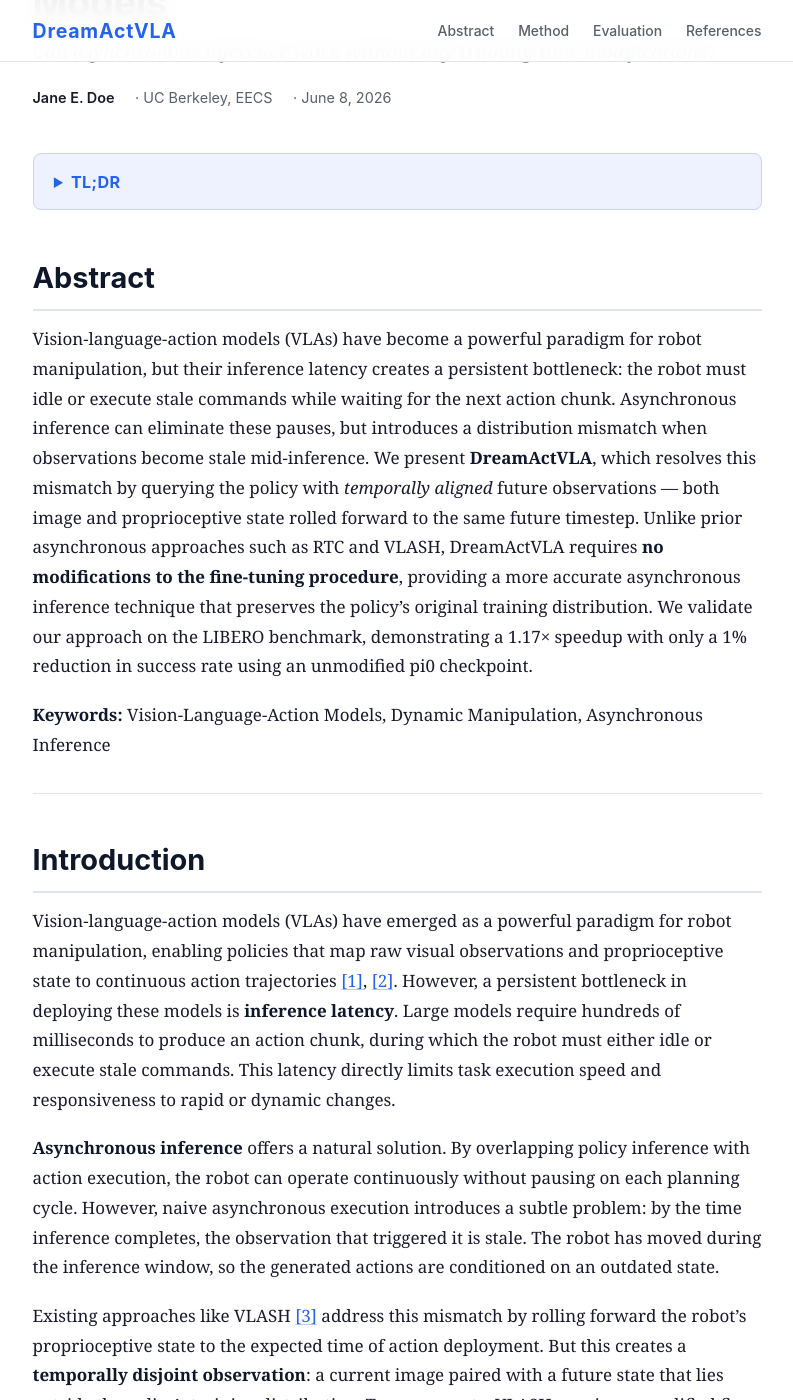
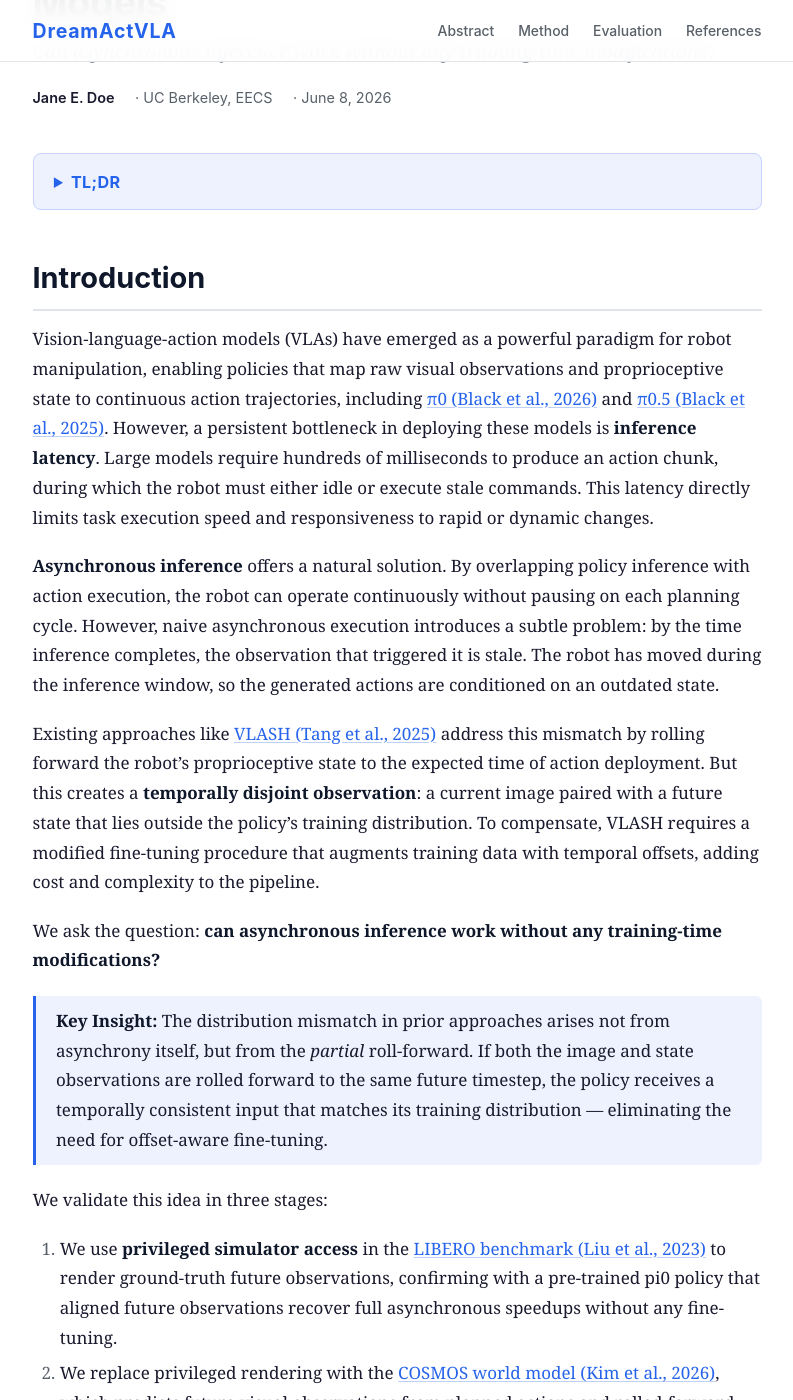
Before and after one commit to dream-act-vla/dream-act-vla.github.io, a Jekyll site: the page built from index.md, in a window 1280 px wide and 1400 px high, scrolled down 218 px. Shown: the whole window, without its empty margins (243-1036 px from the left). Built offline with Jekyll 4.4.1, drawn with Linux system fonts in a browser that asks for light colours; some of the changed text lies outside the part shown.

Commit message:
update site content

```diff
--- a/index.md
+++ b/index.md
@@ -11,23 +11,16 @@
   - Asynchronous inference helps, but prior methods (RTC, VLASH) feed the policy a **stale image + future state** — a mismatched input that degrades performance or requires costly re-training.
   - **DreamActVLA** rolls *both* the image and state forward to the same future timestep, keeping the input in-distribution with **zero changes to fine-tuning**.
   - Result on LIBERO: **92.5% success rate** (vs 93.5% sync) with a **1.17× speedup**, while the VLASH-style baseline collapses to 27.6%.
----
-
-# Abstract
-
-Vision-language-action models (VLAs) have become a powerful paradigm for robot manipulation, but their inference latency creates a persistent bottleneck: the robot must idle or execute stale commands while waiting for the next action chunk. Asynchronous inference can eliminate these pauses, but introduces a distribution mismatch when observations become stale mid-inference. We present **DreamActVLA**, which resolves this mismatch by querying the policy with *temporally aligned* future observations — both image and proprioceptive state rolled forward to the same future timestep. Unlike prior asynchronous approaches such as RTC and VLASH, DreamActVLA requires **no modifications to the fine-tuning procedure**, providing a more accurate asynchronous inference technique that preserves the policy's original training distribution. We validate our approach on the LIBERO benchmark, demonstrating a 1.17× speedup with only a 1% reduction in success rate using an unmodified pi0 checkpoint.
-
-**Keywords:** Vision-Language-Action Models, Dynamic Manipulation, Asynchronous Inference
 
 ---
 
 # Introduction
 
-Vision-language-action models (VLAs) have emerged as a powerful paradigm for robot manipulation, enabling policies that map raw visual observations and proprioceptive state to continuous action trajectories [[1]](#ref-1), [[2]](#ref-2). However, a persistent bottleneck in deploying these models is **inference latency**. Large models require hundreds of milliseconds to produce an action chunk, during which the robot must either idle or execute stale commands. This latency directly limits task execution speed and responsiveness to rapid or dynamic changes.
+Vision-language-action models (VLAs) have emerged as a powerful paradigm for robot manipulation, enabling policies that map raw visual observations and proprioceptive state to continuous action trajectories, including [π0 (Black et al., 2026)](https://arxiv.org/abs/2410.24164) and [π0.5 (Black et al., 2025)](https://arxiv.org/abs/2504.16054). However, a persistent bottleneck in deploying these models is **inference latency**. Large models require hundreds of milliseconds to produce an action chunk, during which the robot must either idle or execute stale commands. This latency directly limits task execution speed and responsiveness to rapid or dynamic changes.
 
 **Asynchronous inference** offers a natural solution. By overlapping policy inference with action execution, the robot can operate continuously without pausing on each planning cycle. However, naive asynchronous execution introduces a subtle problem: by the time inference completes, the observation that triggered it is stale. The robot has moved during the inference window, so the generated actions are conditioned on an outdated state.
 
-Existing approaches like VLASH [[3]](#ref-3) address this mismatch by rolling forward the robot's proprioceptive state to the expected time of action deployment. But this creates a **temporally disjoint observation**: a current image paired with a future state that lies outside the policy's training distribution. To compensate, VLASH requires a modified fine-tuning procedure that augments training data with temporal offsets, adding cost and complexity to the pipeline.
+Existing approaches like [VLASH (Tang et al., 2025)](https://arxiv.org/abs/2512.01031) address this mismatch by rolling forward the robot's proprioceptive state to the expected time of action deployment. But this creates a **temporally disjoint observation**: a current image paired with a future state that lies outside the policy's training distribution. To compensate, VLASH requires a modified fine-tuning procedure that augments training data with temporal offsets, adding cost and complexity to the pipeline.
 
 We ask the question: **can asynchronous inference work without any training-time modifications?**
 
@@ -35,8 +28,8 @@
 
 We validate this idea in three stages:
 
-1. We use **privileged simulator access** in the LIBERO benchmark [[4]](#ref-4) to render ground-truth future observations, confirming with a pre-trained pi0 policy that aligned future observations recover full asynchronous speedups without any fine-tuning.
-2. We replace privileged rendering with the **COSMOS world model** [[5]](#ref-5), which predicts future visual observations from planned actions and rolled-forward state, removing the simulator dependency and providing a path toward real-robot deployment.
+1. We use **privileged simulator access** in the [LIBERO benchmark (Liu et al., 2023)](https://arxiv.org/abs/2306.03310) to render ground-truth future observations, confirming with a pre-trained pi0 policy that aligned future observations recover full asynchronous speedups without any fine-tuning.
+2. We replace privileged rendering with the [COSMOS world model (Kim et al., 2026)](https://arxiv.org/abs/2601.16163), which predicts future visual observations from planned actions and rolled-forward state, removing the simulator dependency and providing a path toward real-robot deployment.
 3. We introduce a **dynamic task benchmark** that augments LIBERO with constant-velocity object motion tied to wall-clock time, creating a setting where inference latency directly increases task difficulty.
 
 ## Contributions
@@ -57,10 +50,10 @@
 
 At the trigger point, rather than using the current (stale) observation, we obtain a future observation $o_{t+N}$ by performing a brief rollout within the simulator:
 
-1. **Save** the full MuJoCo physics state $\sigma_{t+N-K}$ at the trigger timestep.
-2. **Simulate forward** through the $K$ remaining planned actions $[a_{t+N-K}, \ldots, a_{t+N-1}]$, advancing the physics to time $t+N$.
-3. **Capture** the future observation $o_{t+N} = (I_{t+N}, s_{t+N})$: render the camera frame and read the proprioceptive state.
-4. **Restore** the simulator to $\sigma_{t+N-K}$ and resume real execution of the remaining $K$ actions.
+<div class="figure">
+<img src="assets/img/privileged-future-obs.png" alt="Privileged future observations pipeline: Save state, Simulate forward, Capture future, Restore and resume">
+<p class="caption">The four-step privileged rollout procedure. Both the image and state are captured from the same simulated future instant, ensuring temporal alignment.</p>
+</div>
 
 The next action chunk is then computed as $\pi(o_{t+N})$ and is ready at the chunk boundary $t+N$ when the robot needs it. Because both $I_{t+N}$ and $s_{t+N}$ are drawn from the same simulated future instant, the observation pair is **temporally aligned** — it lies on the same distribution as the training data.
 
@@ -72,15 +65,15 @@
 
 The privileged rollout procedure requires read/write access to the simulator's physics state, making it applicable only to simulation environments. On a physical robot, the forward rollout requires a **predictive world model** to synthesize the future image $I_{t+N}$.
 
-We propose using the **COSMOS world model** [[5]](#ref-5) to predict future visual observations from planned actions and rolled-forward state. This removes the simulator dependency and provides a viable path toward real-robot deployment.
+We propose using the [COSMOS world model (Kim et al., 2026)](https://arxiv.org/abs/2601.16163) to predict future visual observations from planned actions and rolled-forward state. This removes the simulator dependency and provides a viable path toward real-robot deployment.
 
 ---
 
-# Evaluation
+# Does Our Approach Actually Work?
 
 ## Experimental Setup
 
-We evaluate on the **LIBERO benchmark** [[4]](#ref-4), which comprises multiple manipulation task suites. Each condition is evaluated over **50 rollouts per task**. All conditions use the **pi0-LIBERO checkpoint** [[1]](#ref-1) without any modification to weights or fine-tuning procedure.
+We evaluate on the [LIBERO benchmark (Liu et al., 2023)](https://arxiv.org/abs/2306.03310), which comprises multiple manipulation task suites. Each condition is evaluated over **50 rollouts per task**. All conditions use the [pi0-LIBERO checkpoint (Black et al., 2026)](https://arxiv.org/abs/2410.24164) without any modification to weights or fine-tuning procedure.
 
 Key parameters:
 - **Chunk length:** $N = 15$ actions
@@ -137,21 +130,3 @@
 We have shown that **temporally aligned future observations** enable more accurate asynchronous inference for VLA policies without any modification to the fine-tuning procedure. By rolling forward both the image and proprioceptive state to the same future timestep, DreamActVLA keeps policy inputs in-distribution and achieves a 1.17× speedup with negligible impact on task success — a strictly more accurate approach than existing methods like RTC and VLASH.
 
 Our approach opens two directions for future work: (1) deploying DreamActVLA on physical robots using learned world models such as COSMOS, and (2) extending the dynamic task benchmark to evaluate robustness under varying object velocities and more complex scene dynamics.
-
----
-
-<div class="references" id="references">
-
-# References
-
-1. <span id="ref-1"></span> K. Black, N. Brown, D. Driess, *et al.* "π0: A vision-language-action flow model for general robot control," 2026. [arXiv:2410.24164](https://arxiv.org/abs/2410.24164)
-
-2. <span id="ref-2"></span> Physical Intelligence, K. Black, *et al.* "π0.5: A vision-language-action model with open-world generalization," 2025. [arXiv:2504.16054](https://arxiv.org/abs/2504.16054)
-
-3. <span id="ref-3"></span> J. Tang, Y. Sun, Y. Zhao, *et al.* "VLASH: Real-time VLAs via future-state-aware asynchronous inference," 2025. [arXiv:2512.01031](https://arxiv.org/abs/2512.01031)
-
-4. <span id="ref-4"></span> B. Liu, Y. Zhu, C. Gao, *et al.* "LIBERO: Benchmarking knowledge transfer for lifelong robot learning," 2023. [arXiv:2306.03310](https://arxiv.org/abs/2306.03310)
-
-5. <span id="ref-5"></span> M. J. Kim, Y. Gao, T.-Y. Lin, *et al.* "COSMOS Policy: Fine-tuning video models for visuomotor control and planning," 2026. [arXiv:2601.16163](https://arxiv.org/abs/2601.16163)
-
-</div>
```
Also changed, not shown: other parts of index.md (+1 -1 lines).
